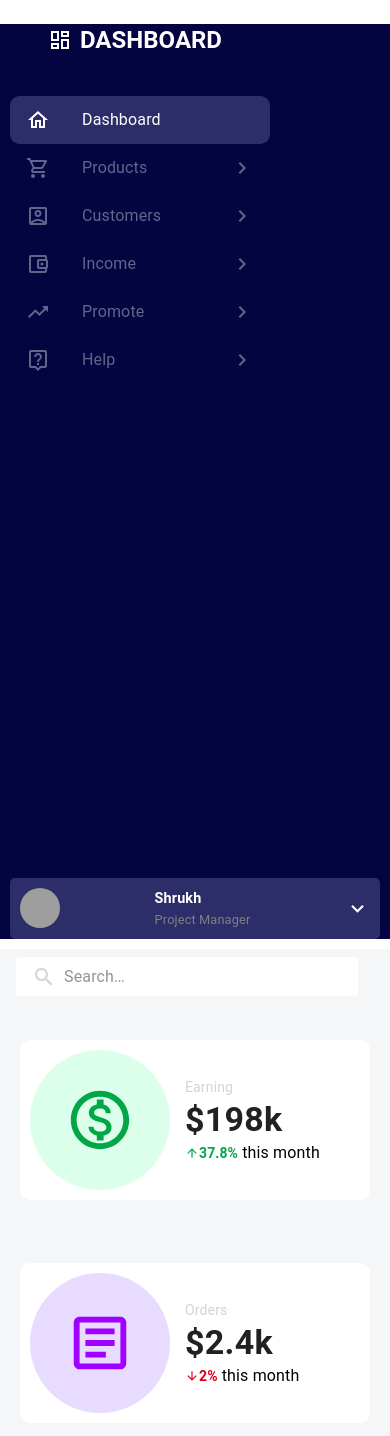
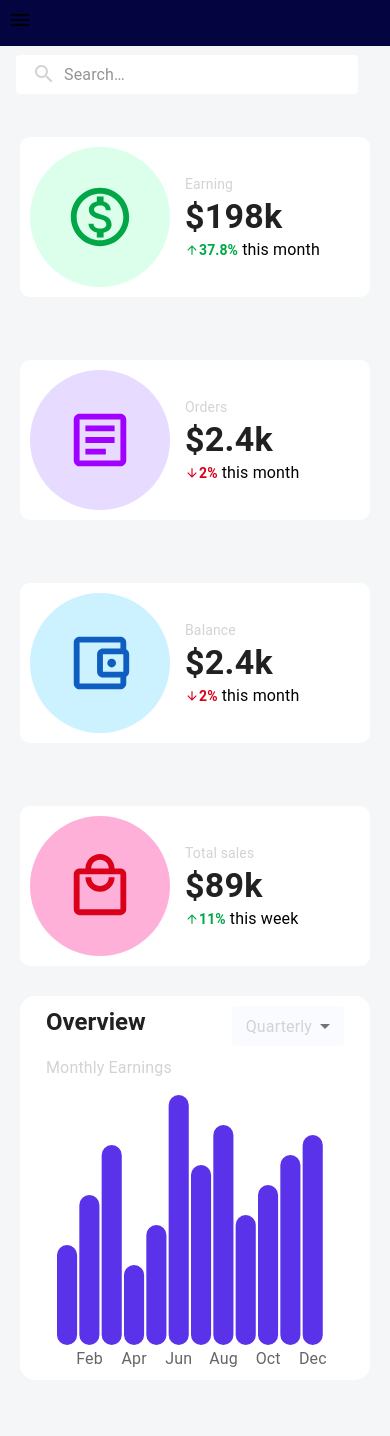
Before and after one commit to thissudhir/FitpeoDashboard, a React (Vite) app: page /dashboard in a window 390 px wide. Shown: the top 1436 px of the page. Built offline with nearby package versions, Linux system fonts and the light colour scheme; grey boxes are pictures that could not be loaded.

Commit message:
code updated

```diff
--- a/src/component/Sidebar.jsx
+++ b/src/component/Sidebar.jsx
@@ -1,17 +1,15 @@
 import React, { useState } from "react";
 import {
   Box,
-  Divider,
   List,
   ListItem,
   ListItemButton,
   ListItemIcon,
   ListItemText,
-  Menu,
-  MenuItem,
   Typography,
+  Drawer,
   IconButton,
-  Drawer,
+  useMediaQuery,
 } from "@mui/material";
 import {
   HomeOutlined,
@@ -23,9 +21,11 @@ import {
   LiveHelpOutlined,
   KeyboardArrowDownOutlined,
   KeyboardArrowRightOutlined,
+  MenuOutlined,
 } from "@mui/icons-material";
 import FlexBetween from "./FlexBetween";
 import { useNavigate } from "react-router-dom";
+
 const navItems = [
   { text: "Dashboard", icon: <HomeOutlined />, arrow: null },
   {
@@ -54,22 +54,101 @@ const navItems = [
     arrow: <KeyboardArrowRightOutlined />,
   },
 ];
+
 export const Sidebar = () => {
   const navigate = useNavigate();
+  const [active, setActive] = useState("dashboard");
+  const isSmallScreen = useMediaQuery("(max-width: 768px)");
 
-  const [active, setActive] = useState("dashboard");
+  // State for controlling the Drawer on small screens
+  const [drawerOpen, setDrawerOpen] = useState(false);
+
+  const toggleDrawer = () => {
+    setDrawerOpen(!drawerOpen);
+  };
+
   return (
-    <Box component={"nav"} bgcolor={"#040440"}>
-      <Box maxWidth="280px" height={"100vh"}>
-        <Box m="1.5rem 2rem 2rem 3rem">
+    <Box component="nav" bgcolor="#040440">
+      {isSmallScreen ? (
+        <IconButton
+          color="inherit"
+          onClick={toggleDrawer}
+          sx={{ display: { xs: "block", sm: "none" } }}
+        >
+          <MenuOutlined />
+        </IconButton>
+      ) : null}
+
+      {/* Drawer for small screens */}
+      <Drawer
+        anchor="left"
+        open={drawerOpen}
+        onClose={toggleDrawer}
+        variant="temporary"
+      >
+        {/* Drawer content */}
+        <Box sx={{ width: 280 }}>
+          <List sx={{ color: "#61658B" }}>
+            {navItems.map(({ text, icon, arrow }) => {
+              if (!icon) {
+                return (
+                  <Typography key={text} sx={{ m: "2.25rem 0 1rem 3rem" }}>
+                    {text}
+                  </Typography>
+                );
+              }
+              const lcText = text.toLocaleLowerCase();
+
+              return (
+                <ListItem key={text} disablePadding>
+                  <ListItemButton
+                    onClick={() => {
+                      navigate(`/${lcText}`);
+                      setActive(lcText);
+                      toggleDrawer(); // Close the drawer on item click
+                    }}
+                    sx={{
+                      marginRight: "10px",
+                      marginLeft: "10px",
+                      borderRadius: ".6rem",
+                      width: "50%",
+                      backgroundColor:
+                        active === lcText ? "#2D2D69" : "transparent",
+                      color: active === lcText ? "white" : "#61658B",
+                    }}
+                  >
+                    <ListItemIcon
+                      sx={{
+                        color: active === lcText ? "white" : "#61658B",
+                      }}
+                    >
+                      {icon}
+                    </ListItemIcon>
+                    <ListItemText primary={text} />
+                    {arrow}
+                  </ListItemButton>
+                </ListItem>
+              );
+            })}
+          </List>
+        </Box>
+      </Drawer>
+
+      {/* Fixed sidebar for large screens */}
+      {!isSmallScreen ? (
+        <Box
+          maxWidth="280px"
+          height="100vh"
+          m="1.5rem 2rem 2rem 3rem"
+          sx={{ background: "#040440", color: "white" }}
+        >
           <FlexBetween>
             <Box
               display="flex"
               alignItems="center"
-              flexDirection={"row"}
+              flexDirection="row"
               gap="0.5rem"
-              justifyContent={"space-between"}
-              color={"white"}
+              justifyContent="space-between"
             >
               <DashboardOutlined />
               <Typography variant="h5" fontWeight="bold">
@@ -77,7 +156,6 @@ export const Sidebar = () => {
               </Typography>
             </Box>
           </FlexBetween>
-        </Box>
           <List sx={{ color: "#61658B" }}>
             {navItems.map(({ text, icon, arrow }) => {
               if (!icon) {
@@ -108,8 +186,7 @@ export const Sidebar = () => {
                   >
                     <ListItemIcon
                       sx={{
-                      // ml: "1rem",
-                      color: active === lcText ? "white" : "#61658B ",
+                        color: active === lcText ? "white" : "#61658B",
                       }}
                     >
                       {icon}
@@ -121,22 +198,18 @@ export const Sidebar = () => {
               );
             })}
           </List>
-      </Box>
           <Box
             sx={{
               background: "#2D2D69",
               borderRadius: "5px",
               margin: "10px",
-          // marginBottom: "15px",
             }}
           >
-        <FlexBetween textTransform="none" gap="5px" padding={"10px"}>
+            <FlexBetween textTransform="none" gap="5px" padding="10px">
               <Box
                 component="img"
                 alt="profile"
-            src={
-              "https://t4.ftcdn.net/jpg/02/45/56/35/360_F_245563558_XH9Pe5LJI2kr7VQuzQKAjAbz9PAyejG1.jpg"
-            }
+                src="https://t4.ftcdn.net/jpg/02/45/56/35/360_F_245563558_XH9Pe5LJI2kr7VQuzQKAjAbz9PAyejG1.jpg"
                 height="40px"
                 width="40px"
                 borderRadius="50%"
@@ -157,17 +230,10 @@ export const Sidebar = () => {
               <KeyboardArrowDownOutlined
                 sx={{ color: "white", fontSize: "25px" }}
               />
-          {/* <Menu
-            anchorEl={anchorEl}
-            open={isOpen}
-            onClose={handleClose}
-            anchorOrigin={{ vertical: "bottom", horizontal: "center" }}
-          >
-            <MenuItem onClick={handleClose}>Log out</MenuItem>
-          </Menu> */}
-          {/* </Box> */}
             </FlexBetween>
           </Box>
         </Box>
+      ) : null}
+    </Box>
   );
 };
```
Lines whose indentation alone changed are shown as unchanged.
